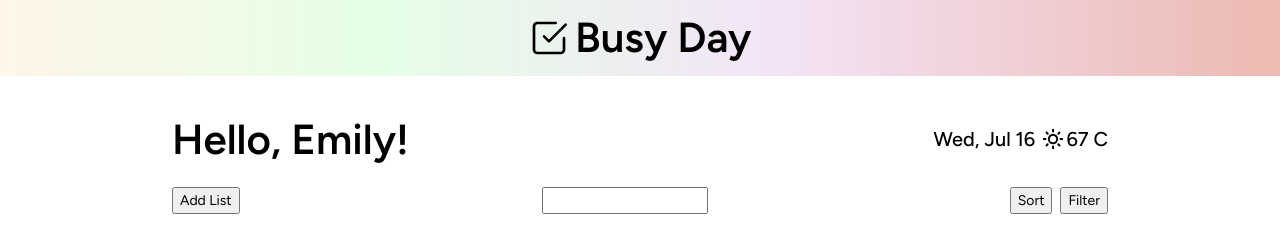
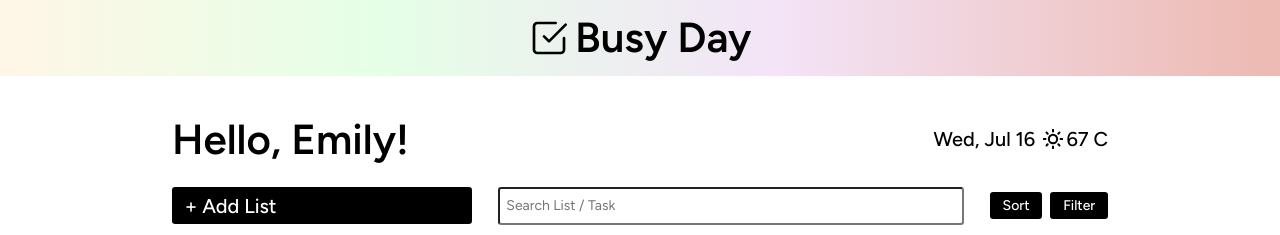
Before and after one commit to Nimesh-WeyBee/To-Do-app, a website built with Vite: page index.html in a window 1280 px wide. Shown: the top 235 px of the page. Built offline with nearby package versions, Linux system fonts and the light colour scheme; no server answers; files whose address does not match are found by name.

Commit message:
styling the header buttons

```diff
--- a/index.html
+++ b/index.html
@@ -37,9 +37,14 @@
             </div>
           </div>
         </div>
+
         <div class="main__header-action">
-          <div class="addList"><button>Add List</button></div>
-          <form class="search"><input type="search" /></form>
+          <div class="addList fs-secondary-heading">
+            <button>+ Add List</button>
+          </div>
+          <form class="search">
+            <input type="search" placeholder="Search List / Task" />
+          </form>
           <div class="transform">
             <div class="transform-sort"><button>Sort</button></div>
             <div class="transform-filter"><button>Filter</button></div>
--- a/src/style.css
+++ b/src/style.css
@@ -173,6 +173,83 @@ main {
   align-items: center;
   gap: 0.5rem;
 }
+
+.addList{
+  flex-grow: 1;
+  max-width: 300px;
+}
+.addList > button {
+  width: 100%;
+  text-align: start;
+  padding: 0.2rem 0.8rem;
+  border-radius: 0.2rem;
+  border: none;
+  background-color: var(--clr-btn-200);
+  color: var(--clr-primary-100);
+  font-weight: var(--fw-label);
+
+}
+.addList > button:hover {
+  background-color: var(--clr-btn-100);
+  cursor: pointer;
+}
+
+/* Search */
+.search {
+  flex-grow: 1;
+  text-align: center;
+}
+.search input {
+  width: 90%;
+  padding: 0.4rem;
+  border-radius: 0.2rem;
+  /* border: none; */
+  /* background-color: var(--clr-primary-100); */
+  color: var(--clr-btn-200);
+}
+.search input:focus {
+  outline: none;
+  border: 1px solid var(--clr-btn-200);
+  background-color: var(--clr-primary-100);
+}
+
+/* Transform */
+.transform {
+  display: flex;
+  align-items: center;
+  gap: 0.5rem;
+}
+.transform > div {
+  display: flex;
+  align-items: center;
+  gap: 0.5rem;
+}
+.transform > div > button {
+  padding: 0.2rem 0.8rem;
+  border-radius: 0.2rem;
+  border: none;
+  background-color: var(--clr-btn-200);
+  color: var(--clr-primary-100);
+  font-weight: var(--fw-label);
+}
+.transform > div > button:hover {
+  background-color: var(--clr-btn-100);
+  cursor: pointer;
+}
+/* Transform sort */
+.transform-sort {
+  display: flex;
+  align-items: center;
+  gap: 0.2rem;
+}
+/* Transform filter */
+.transform-filter {
+  display: flex;
+  align-items: center;
+  gap: 0.2rem;
+}
+
+
 
 /* Lis container  */
 .main__body {
```
